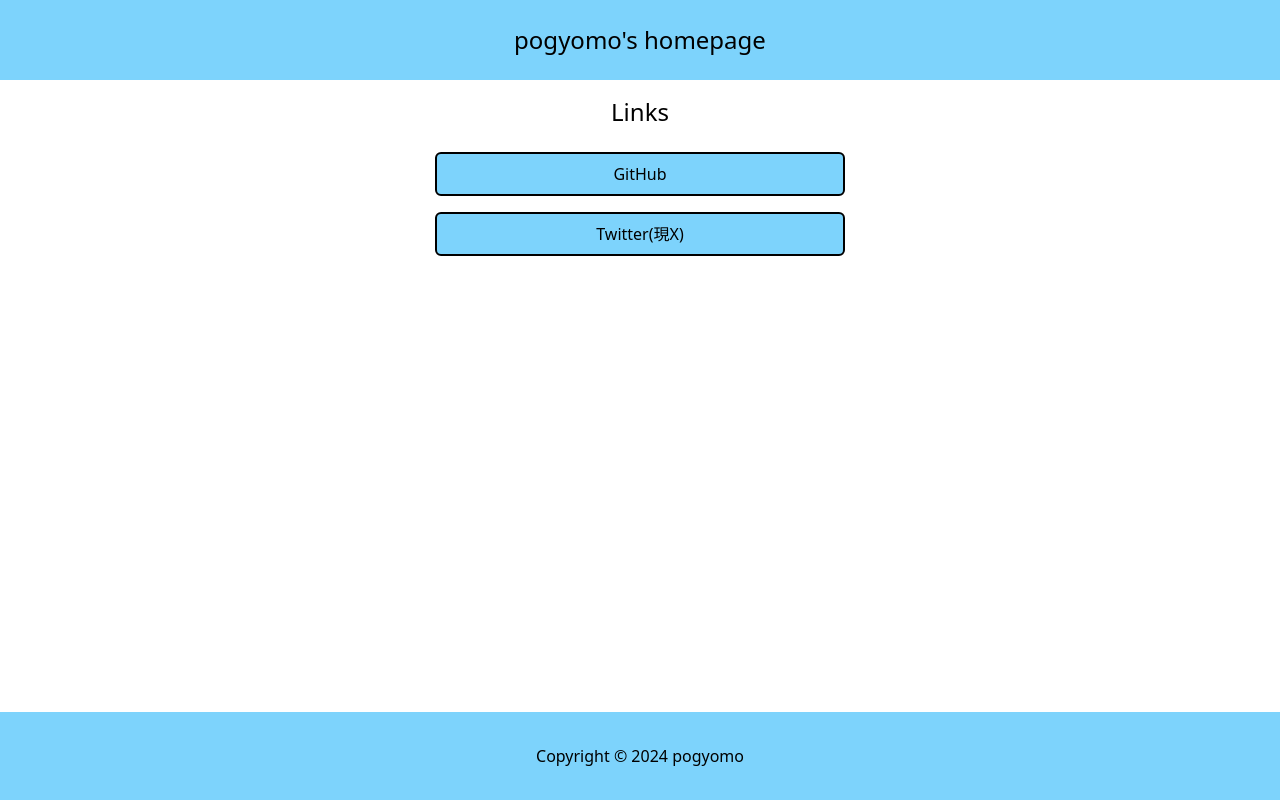
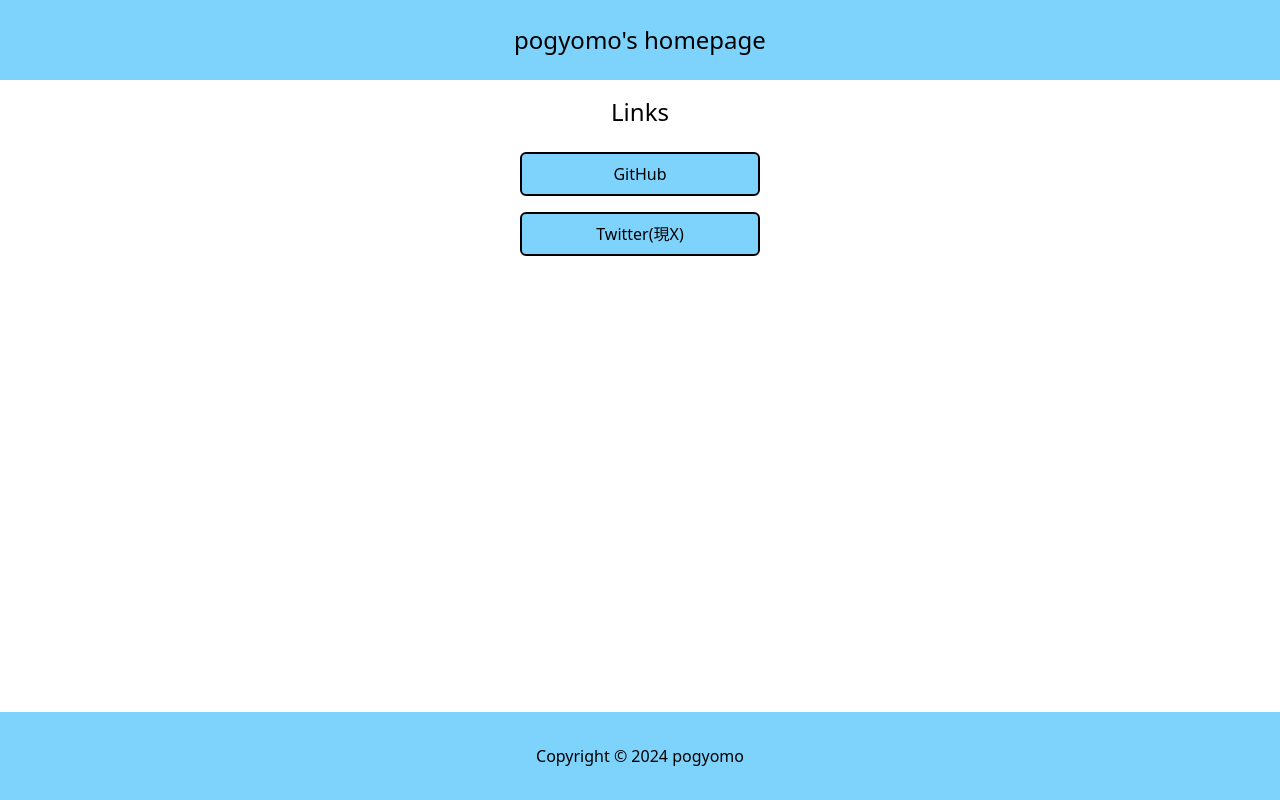
Before and after one commit to pogyomo/homepage, a Next.js app: page /links in a window 1280 px wide. Built offline with nearby package versions, Linux system fonts and the light colour scheme.

Commit message:
refactor: use flex to align grid to center

```diff
--- a/src/app/links/page.tsx
+++ b/src/app/links/page.tsx
@@ -9,17 +9,15 @@ export default function Links() {
   return (
     <>
       <h1 className="text-2xl text-center mb-4">Links</h1>
-      <div className="grid grid-cols-3">
-        <div></div>
+      <div className="flex justify-center">
+        <div className="grid grid-cols-1 w-64">
           <a href="https://github.com/pogyomo" className={boxStyle}>
             GitHub
           </a>
-        <div></div>
-        <div></div>
           <a href="https://x.com/pogyomo" className={boxStyle}>
             Twitter(現X)
           </a>
-        <div></div>
+        </div>
       </div>
     </>
   );
```
Lines whose indentation alone changed are shown as unchanged.
